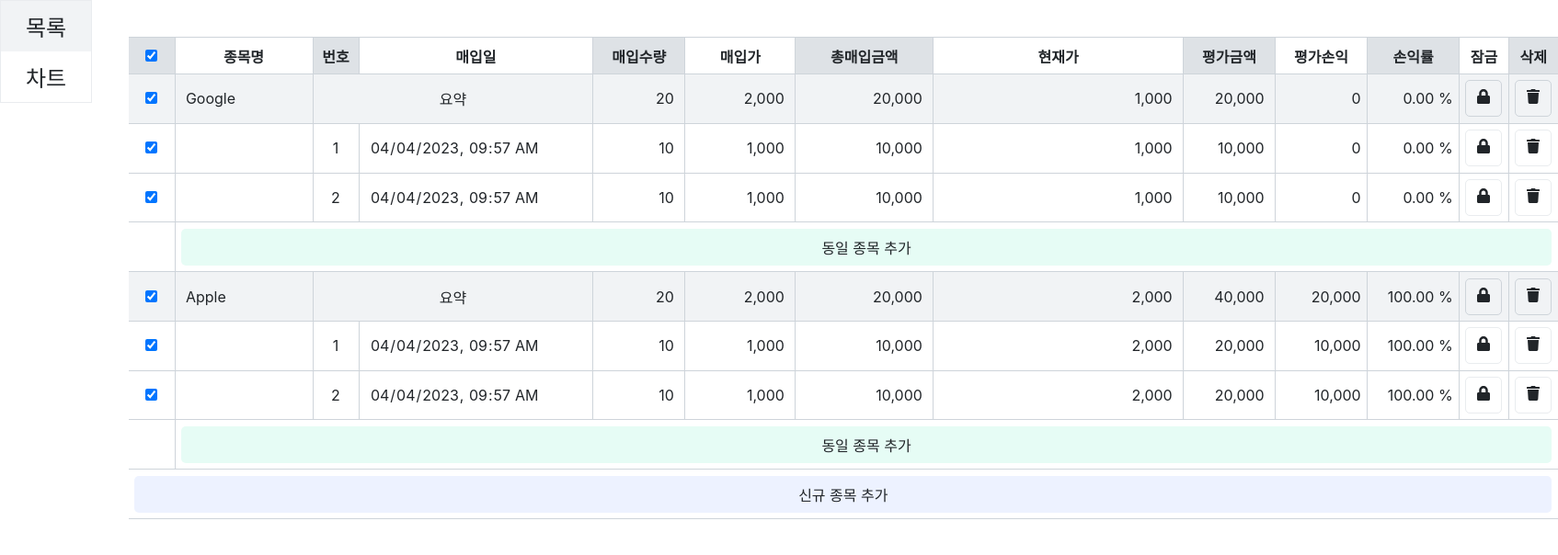
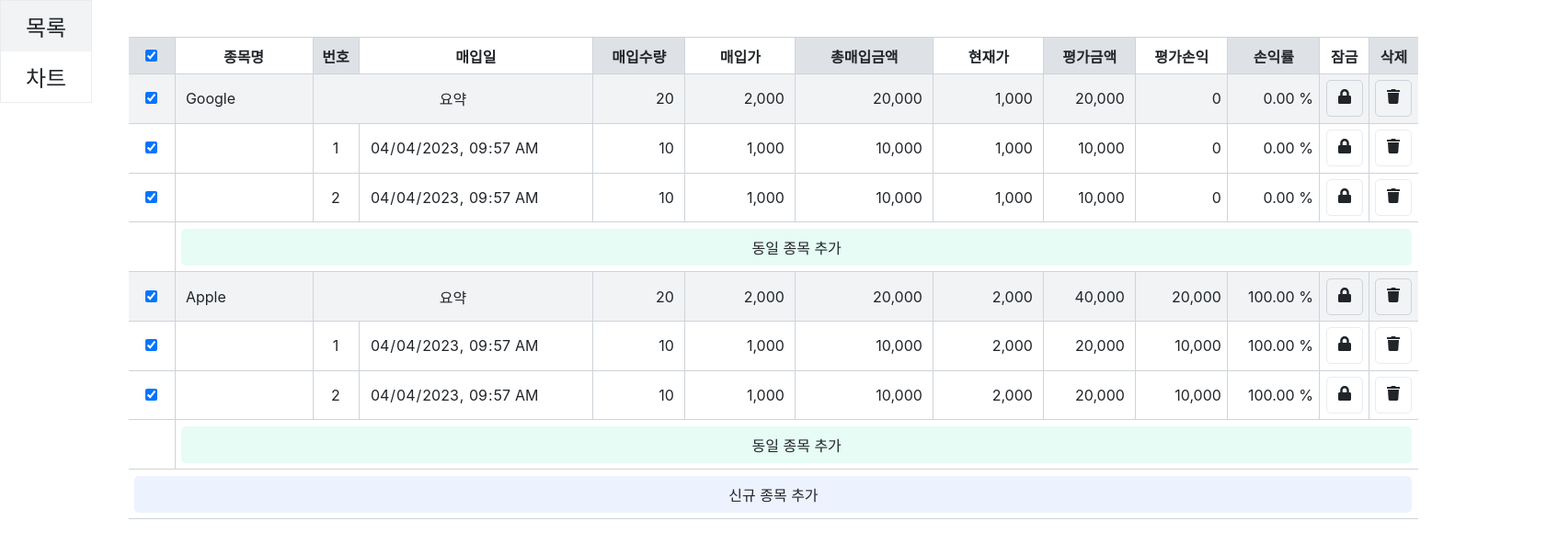
Before and after one commit to Globalkmaria/rateOfReturn, a React (Create React App) app: page / in a window 1280 px wide. Shown: the top 604 px of the page at 92% size, 1694 px wide, since content can reach past the window. Built offline with nearby package versions, Linux system fonts and the light colour scheme; a web font is replaced by a local one.

Commit message:
Edit : td align change

```diff
--- a/src/views/List/StockItem/PurchasedStock.tsx
+++ b/src/views/List/StockItem/PurchasedStock.tsx
@@ -38,7 +38,6 @@ const PurchasedStock = ({
   );
   const dispatch = useDispatch();
   const [isLock, setIsLock] = useState(true);
-
   const totalPurchasePrice =
     purchasedItem.purchasedQuantity * purchasedItem.purchasedPrice;
   const evaluationPrice =
@@ -96,6 +95,7 @@ const PurchasedStock = ({
           disabled={isLock}
           type='date'
           value={purchasedItem.purchasedDate}
+          fullWidth
         />
       </TableCell>
       <InputCell
@@ -115,12 +115,8 @@ const PurchasedStock = ({
       <TableCell align='right'>
         {profitRate.toFixed(2).toLocaleString()} %
       </TableCell>
-      <TableCell>
-        <LockButton isLock={isLock} onClick={toggleLock} />
-      </TableCell>
-      <TableCell>
-        <DeleteButton onClick={onDeletePurchasedStock} />
-      </TableCell>
+      <LockButton isLock={isLock} onClick={toggleLock} />
+      <DeleteButton onClick={onDeletePurchasedStock} />
     </StyledPurchasedStockRow>
   );
 };
--- a/src/views/List/StockItem/SummaryInfo.tsx
+++ b/src/views/List/StockItem/SummaryInfo.tsx
@@ -54,11 +54,15 @@ const SummaryInfo = ({ stockId }: SummaryInfoProps) => {
     e: React.ChangeEvent<HTMLInputElement>,
     fieldName: keyof Omit<StockMainInfo, 'stockId'>,
   ) => {
+    const value =
+      fieldName === 'currentPrice'
+        ? e.target.value.replaceAll(',', '')
+        : e.target.value;
     dispatch(
       updateStock({
         stockId: stockId,
         fieldName: fieldName,
-        value: e.target.value,
+        value,
       }),
     );
   };
@@ -89,6 +93,7 @@ const SummaryInfo = ({ stockId }: SummaryInfoProps) => {
       <NumberCell value={summaryData.totalPurchasePrice} />
       <TableCell>
         <Input
+          fullWidth
           onChange={(e) => onInputChange(e, 'currentPrice')}
           type='number'
           value={stockInfo.mainInfo.currentPrice.toString()}
@@ -102,12 +107,8 @@ const SummaryInfo = ({ stockId }: SummaryInfoProps) => {
       <TableCell align='right'>
         {summaryData.profitRate.toFixed(2).toLocaleString()} %
       </TableCell>
-      <TableCell>
-        <LockButton isLock={isLock} onClick={toggleLock} />
-      </TableCell>
-      <TableCell>
-        <DeleteButton onClick={onDeleteStock} />
-      </TableCell>
+      <LockButton isLock={isLock} onClick={toggleLock} />
+      <DeleteButton onClick={onDeleteStock} />
     </StyledSummaryRow>
   );
 };
--- a/src/views/List/StockItem/components.tsx
+++ b/src/views/List/StockItem/components.tsx
@@ -83,15 +83,6 @@ export const CheckboxCell = ({
   );
 };
 
-export const LockButton = ({ isLock, onClick }: LockButtonProps) => {
-  const Icon = isLock ? FaLock : FaLockOpen;
-  return (
-    <BorderButton width={40} onClick={onClick}>
-      <Icon />
-    </BorderButton>
-  );
-};
-
 export const AddSameStockButton = ({ stockId }: { stockId: string }) => {
   const dispatch = useDispatch();
   const onAddSameStock = () => {
@@ -110,11 +101,24 @@ export const AddSameStockButton = ({ stockId }: { stockId: string }) => {
   );
 };
 
+export const LockButton = ({ isLock, onClick }: LockButtonProps) => {
+  const Icon = isLock ? FaLock : FaLockOpen;
+  return (
+    <TableCell align='center'>
+      <BorderButton width={40} onClick={onClick}>
+        <Icon />
+      </BorderButton>
+    </TableCell>
+  );
+};
+
 export const DeleteButton = (props: BaseButtonProps) => {
   return (
-    <BorderButton width={40} {...props}>
-      <FaTrash />
-    </BorderButton>
+    <TableCell align='center'>
+      <BorderButton width={40} {...props}>
+        <FaTrash />
+      </BorderButton>
+    </TableCell>
   );
 };
 
--- a/src/views/List/StockListHeader.tsx
+++ b/src/views/List/StockListHeader.tsx
@@ -75,6 +75,6 @@ const HEADER_LIST: HeaderListProps = [
   { id: '9', label: '평가금액', flexBasis: 100 },
   { id: '10', label: '평가손익', flexBasis: 100 },
   { id: '11', label: '손익률', flexBasis: 100 },
-  { id: '12', label: '잠금' },
-  { id: '13', label: '삭제' },
+  { id: '12', label: '잠금', width: 50 },
+  { id: '13', label: '삭제', width: 50 },
 ];
```
